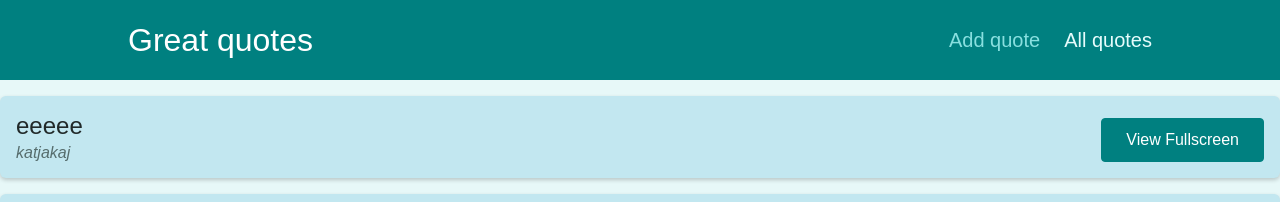
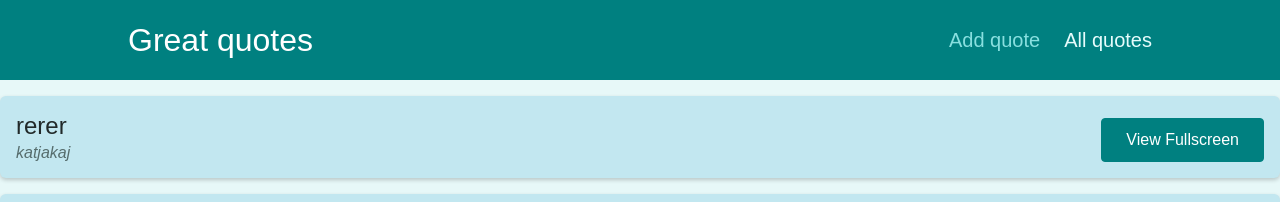
Before and after one commit to paalss/react-webapp-16-routing-practice, a React (Create React App) app: page /allQuotes in a window 1280 px wide. Shown: the top 202 px of the page. Built offline with nearby package versions, Linux system fonts and the light colour scheme.

Commit message:
mulig å legge til quote til listen

```diff
--- a/src/App.js
+++ b/src/App.js
@@ -1,3 +1,4 @@
+import { useState } from "react";
 import { Redirect, Route } from "react-router-dom";
 import MainNavigation from "./components/layout/MainNavigation";
 import AddQuote from "./pages/AddQuote";
@@ -6,20 +7,29 @@ import QuoteDetails from "./pages/QuoteDetails";
 
 function App() {
   // console.log('APP RUNNING')
+  const [quotes, setQuotes] = useState([
+    { id: 1, author: "katjakaj", text: "rerer" },
+    { id: 2, author: "bentabent", text: "eeeee" },
+  ]);
+  const addQuoteHandler = (quote) => {
+    setQuotes((prevState) => {
+      return [...prevState, quote];
+    });
+  };
   return (
     <div>
       <header>
-        <MainNavigation/>
+        <MainNavigation />
       </header>
       <main>
         <Route path="/" exact>
           <Redirect to="/addQuote" />
         </Route>
         <Route path="/addQuote">
-          <AddQuote />
+          <AddQuote updateQuotes={addQuoteHandler} />
         </Route>
         <Route path="/allQuotes" exact>
-          <AllQuotes />
+          <AllQuotes quotes={quotes} />
         </Route>
         <Route path="/allQuotes/:quoteDetails">
           <QuoteDetails />
--- a/src/pages/AddQuote.js
+++ b/src/pages/AddQuote.js
@@ -1,9 +1,12 @@
-import QuoteForm from "./../components/quotes/QuoteForm"
+import QuoteForm from "./../components/quotes/QuoteForm";
 
-const AddQuote = () => {
+const AddQuote = ({ updateQuotes }) => {
+  const addQuoteHandler = (quote) => {
+    updateQuotes(quote);
+  };
   return (
     <div>
-      <QuoteForm/>
+      <QuoteForm onAddQuote={addQuoteHandler} />
     </div>
   );
 };
--- a/src/pages/AllQuotes.js
+++ b/src/pages/AllQuotes.js
@@ -1,13 +1,8 @@
 import QuoteList from "./../components/quotes/QuoteList";
 import NoQuotesFound from "./../components/quotes/QuoteList";
 
-const AllQuotes = () => {
+const AllQuotes = ({ quotes }) => {
   // console.log("ALLQUOTES RUNNING");
-  const quotes = [
-    { id: 1, author: "katjakaj", text: "eeeee" },
-    { id: 2, author: "bentabent", text: "eeeee" },
-  ];
-  console.log(quotes.length);
   const content =
     quotes.length !== 0 ? <QuoteList quotes={quotes} /> : <NoQuotesFound />;
   return <div>{content}</div>;
```
Also changed, not shown: 1 other file (tests, documents, lock files or other folders).
